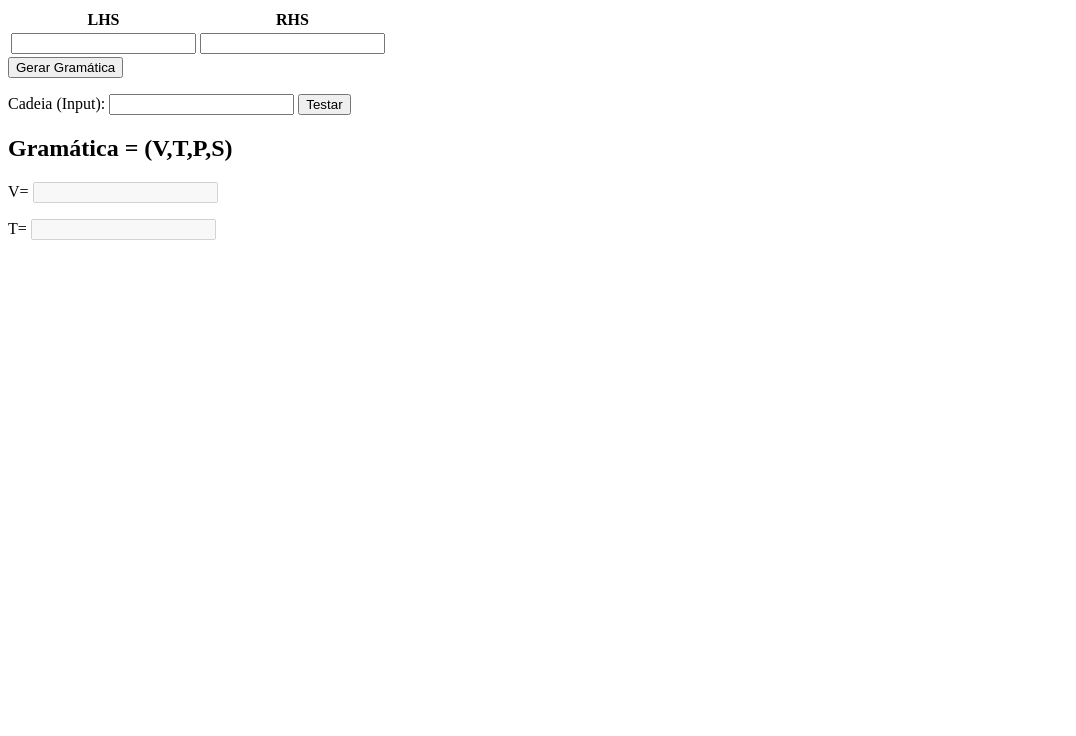
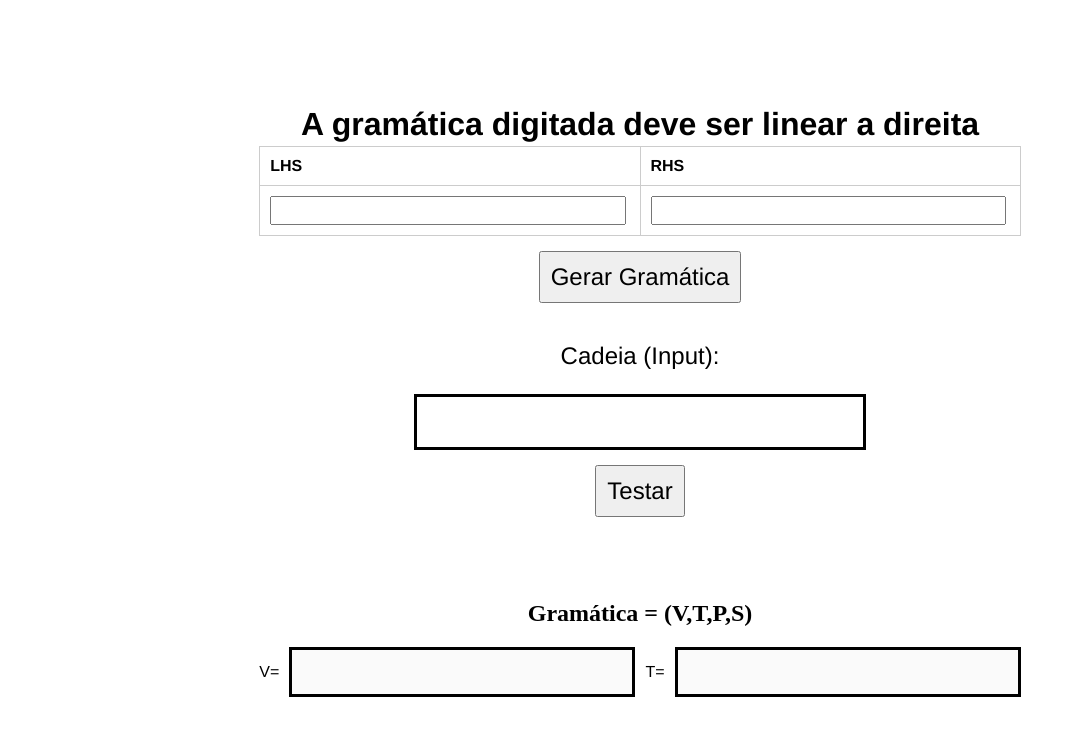
Before and after one commit to lucas-bernardo-souza/LFTC, a plain HTML site: page gramatica_regular/index.html in a window 1280 px wide. Shown: the whole page, without its empty margins (0-1076 px from the left). Drawn offline with Linux system fonts and the light colour scheme.

Commit message:
Correcao da validacao da gramatica e estilização

```diff
--- a/gramatica_regular/index.html
+++ b/gramatica_regular/index.html
@@ -3,10 +3,12 @@
 <head>
     <meta charset="UTF-8">
     <meta name="viewport" content="width=device-width, initial-scale=1.0">
+    <link rel="stylesheet" href="style.css">
     <title>Document</title>
 </head>
 <body>
     <div class="tabela-gramatica">
+        <h1>A gramática digitada deve ser linear a direita</h1>
         <table id="tabela">
             <thead>
                 <tr>
@@ -21,16 +23,21 @@
                 </tr>
             </tbody>
         </table>
-        <button id="botao-enviar" type="button">Gerar Gramática</button>
+        <button id="gerar-gramatica" type="button">Gerar Gramática</button>
     </div>
     <div class="entrada">
-        <p>Cadeia (Input): <input id="cadeia" type="text"> <button id="capturar-cadeia" type="button">Testar</button> </p>
-
+        <p>Cadeia (Input): </p>
+        <input id="cadeia" type="text">
+        <button id="capturar-cadeia" type="button">Testar</button> </p>
     </div>
     <div class="descricao-gramatica">
         <h2>Gramática = (V,T,P,S)</h2>
-        <p>V= <input id="variaveis" type="text" disabled> </p>
-        <p>T= <input id="terminais" type="text" disabled> </p>
+        <div class="v-t">
+            <p>V= </p>
+            <input id="variaveis" type="text" disabled>
+            <p>T= </p>
+            <input id="terminais" type="text" disabled>
+        </div>
     </div>
     <script src="./script.js" type="module" defer></script>
 </body>
--- a/gramatica_regular/script.js
+++ b/gramatica_regular/script.js
@@ -5,17 +5,40 @@ import { validarCadeia } from "./scripts/validaCadeia.js";
 let gramatica;
 let automato;
 
-document.getElementById('botao-enviar').addEventListener('click', function() {
+document.getElementById('gerar-gramatica').addEventListener('click', function() {
     const tabela = document.getElementById('tabela').getElementsByTagName('tbody')[0];
     gramatica = criarGramatica(tabela);
     automato = converterParaAutomato(gramatica);
-    console.log(gramatica);
-    console.log(automato);
+    const variaveis = document.getElementById('variaveis');
+    const terminais = document.getElementById('terminais');
+
+    variaveis.value = '';
+    terminais.value = '';
+
+    variaveis.value = automato.estados;
+
+    Object.keys(automato.transicoes).forEach(transicao => {
+        const chaves = Object.keys(automato.transicoes[transicao]);
+        if (transicao !== '')
+            terminais.value += chaves + ' , ';
+
+    })
+
+    //console.log(gramatica);
+    //console.log(automato);
 });
 
 document.getElementById('capturar-cadeia').addEventListener('click', function(){
-    let inputCadeia = document.getElementById('cadeia').value;
-    console.log(validarCadeia(automato, inputCadeia));
+    let input = document.getElementById('cadeia');
+    let cadeia = input.value;
+    console.log(validarCadeia(automato, cadeia));
+    if(validarCadeia(automato, cadeia)){
+        input.classList.remove('invalido');
+        input.classList.add('valido');
+    } else {
+        input.classList.remove('valido');
+        input.classList.add('invalido');
+    }
 });
 
 window.verificarUltimaLinha = function(input) {
--- a/gramatica_regular/scripts/validaCadeia.js
+++ b/gramatica_regular/scripts/validaCadeia.js
@@ -5,16 +5,17 @@ function validarCadeia(automato, cadeia){
     for(let i = 0; i < cadeia.length; i++){
         const simbolo = cadeia[i];
         proximoEstado = automato.transicoes[estadoAtual]?.[simbolo];
-        console.log(proximoEstado);
+        //console.log(proximoEstado);
         if(!proximoEstado){
             return false;
         }
         estadoAtual = proximoEstado;
     }
 
+    console.log(estadoAtual);
     // Ao percorrer a cadeia e não retornar então
     let simbolo = cadeia[cadeia.length - 1];
-    if (automato.transicoes[proximoEstado][simbolo] === "final"){
+    if (estadoAtual == "final"){
         return true;
     } else {
         return false;
--- a/gramatica_regular/style.css
+++ b/gramatica_regular/style.css
@@ -1,5 +1,37 @@
+html, body {
+    margin: 0;
+    height: 100%;
+    width: 100%;
+    display: flex;
+    align-items: center;
+    flex-direction: column;
+    justify-content: center;
+}
+.tabela-gramatica{
+    width: 85%;
+    display: flex;
+    align-items: center;
+    flex-direction: column;
+    justify-content: space-around;
+    font-family: 'Franklin Gothic Medium', 'Arial Narrow', Arial;
+}
+.tabela-gramatica h1{
+    margin: 3px;
+}
+#gerar-gramatica{
+    margin: 15px;
+    padding: 10px;
+    font-family: 'Franklin Gothic Medium', 'Arial Narrow', Arial;
+    font-size: x-large;
+}
+#botao-enviar{
+    margin: 15px;
+    padding: 10px;
+    font-family: 'Franklin Gothic Medium', 'Arial Narrow', Arial;
+    font-size: x-large;
+}
 table {
-    width: 100%;
+    width: 70%;
     border-collapse: collapse;
 }
 
@@ -13,3 +45,59 @@ input {
     width: 95%;
     padding: 5px;
 }
+
+.entrada{
+    width: 85%;
+    display: flex;
+    flex-direction: column;
+    align-items: center;
+
+}
+#capturar-cadeia{
+    margin: 15px;
+    padding: 10px;
+    font-family: 'Franklin Gothic Medium', 'Arial Narrow', Arial;
+    font-size: x-large;
+}
+
+.entrada input {
+    width: 40%;
+    height: 40px;
+    font-size: 22px;
+    border: 3px solid black;
+}
+
+.entrada p{
+    font-family: 'Franklin Gothic Medium', 'Arial Narrow', Arial;
+    font-size: x-large;
+}
+
+.descricao-gramatica {
+    width: 85%;
+    display: flex;
+    flex-direction: column;
+    align-items: center;
+}
+
+.v-t{
+    display: flex;
+    width: 70%;
+    gap: 10px;
+}
+
+.v-t input {
+   border: 3px solid black;
+}
+
+.v-t p{
+    font-size: 16px;
+    font-family: 'Franklin Gothic Medium', 'Arial Narrow', Arial;
+}
+
+.valido{
+    background-color: greenyellow;
+}
+
+.invalido{
+    background-color: tomato;
+}
```
